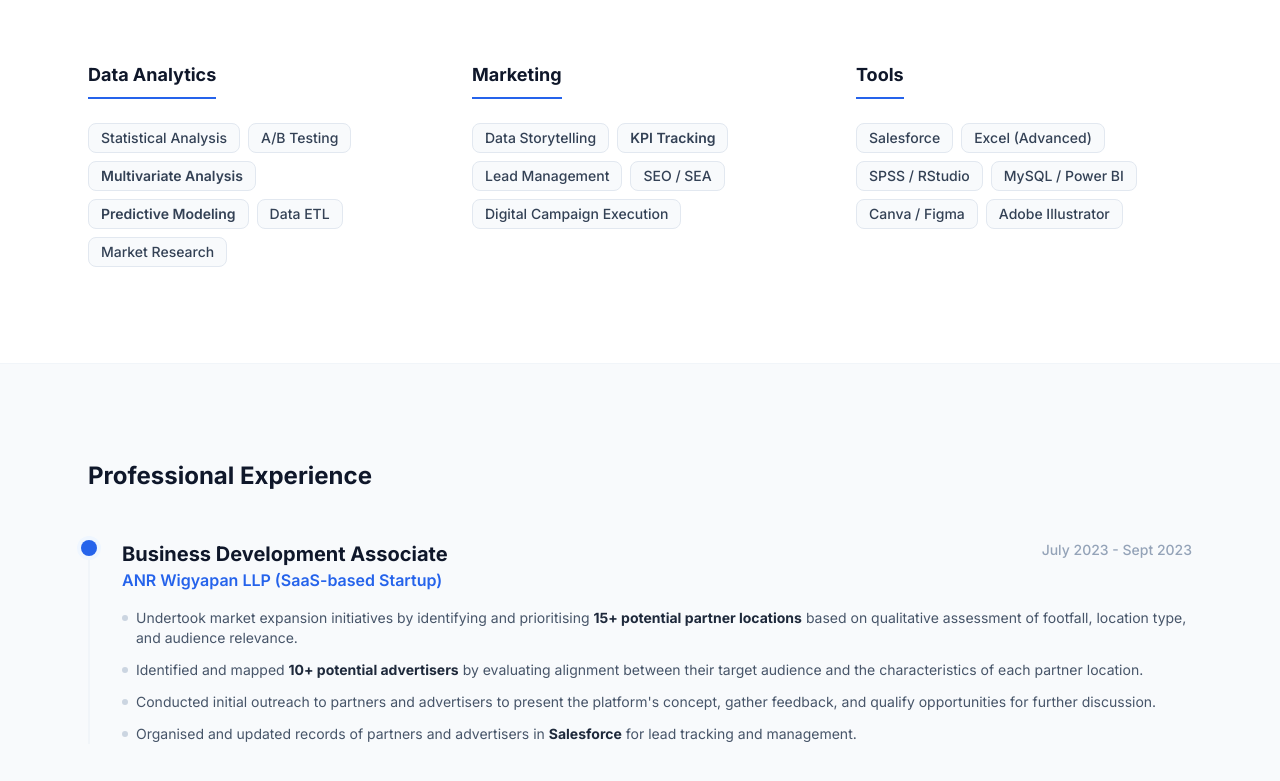
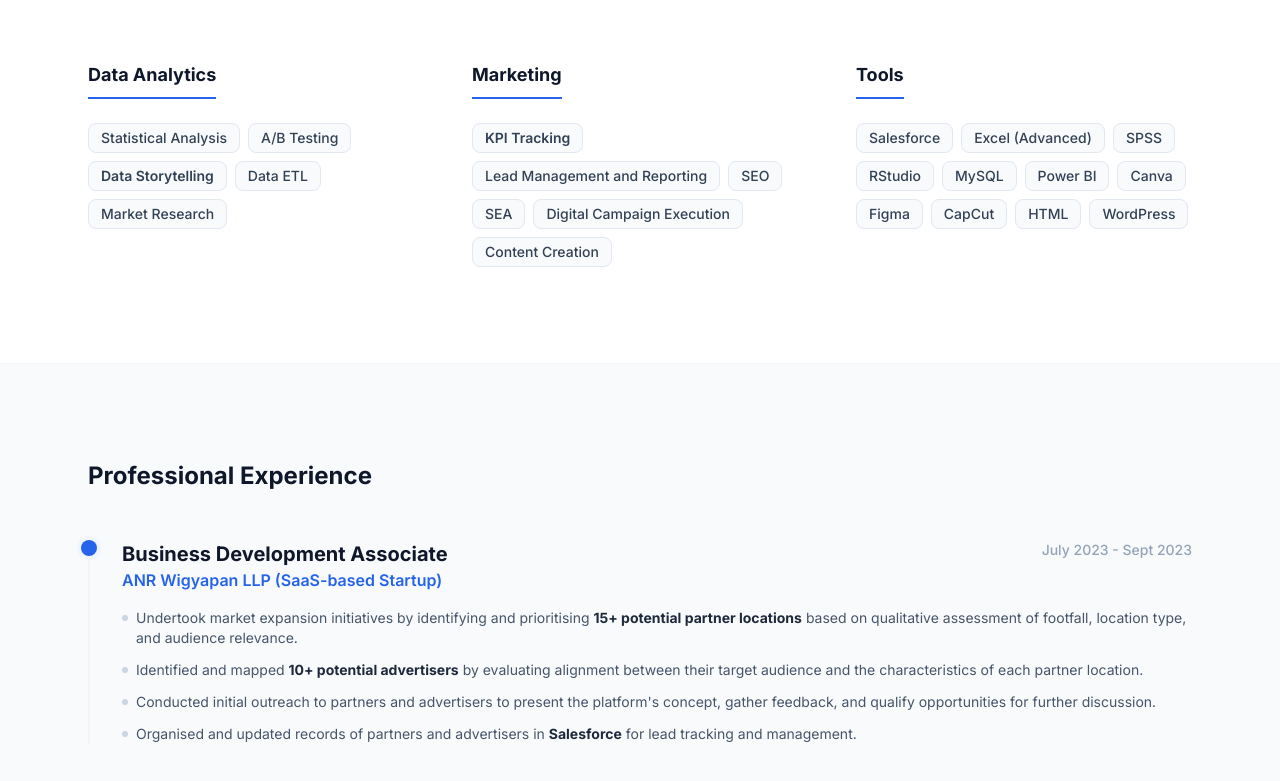
Before and after one commit to aniketdevgune/Portfolio, a plain HTML site: page index.html in a window 1280 px wide. Shown: the part 2095-2876 px from the top of the page. Drawn offline with nearby package versions, Linux system fonts and the light colour scheme.

Commit message:
Update index.html

```diff
--- a/index.html
+++ b/index.html
@@ -196,8 +196,7 @@
                     <div class="flex flex-wrap gap-2">
                         <span class="px-3 py-1 bg-slate-50 text-slate-700 rounded-lg text-sm font-medium border border-slate-200">Statistical Analysis</span>
                         <span class="px-3 py-1 bg-slate-50 text-slate-700 rounded-lg text-sm font-medium border border-slate-200">A/B Testing</span>
-                        <span class="px-3 py-1 bg-slate-50 text-slate-700 rounded-lg text-sm font-medium border border-slate-200 font-semibold text-blue-600">Multivariate Analysis</span>
-                        <span class="px-3 py-1 bg-slate-50 text-slate-700 rounded-lg text-sm font-medium border border-slate-200 font-semibold text-blue-600">Predictive Modeling</span>
+                        <span class="px-3 py-1 bg-slate-50 text-slate-700 rounded-lg text-sm font-medium border border-slate-200 font-semibold text-blue-600">Data Storytelling</span>
                         <span class="px-3 py-1 bg-slate-50 text-slate-700 rounded-lg text-sm font-medium border border-slate-200">Data ETL</span>
                         <span class="px-3 py-1 bg-slate-50 text-slate-700 rounded-lg text-sm font-medium border border-slate-200">Market Research</span>
                     </div>
@@ -208,11 +207,12 @@
                         Marketing
                     </h4>
                     <div class="flex flex-wrap gap-2">
-                        <span class="px-3 py-1 bg-slate-50 text-slate-700 rounded-lg text-sm font-medium border border-slate-200">Data Storytelling</span>
                         <span class="px-3 py-1 bg-slate-50 text-slate-700 rounded-lg text-sm font-medium border border-slate-200 font-semibold text-blue-600">KPI Tracking</span>
-                        <span class="px-3 py-1 bg-slate-50 text-slate-700 rounded-lg text-sm font-medium border border-slate-200">Lead Management</span>
-                        <span class="px-3 py-1 bg-slate-50 text-slate-700 rounded-lg text-sm font-medium border border-slate-200">SEO / SEA</span>
+                        <span class="px-3 py-1 bg-slate-50 text-slate-700 rounded-lg text-sm font-medium border border-slate-200">Lead Management and Reporting</span>
+                        <span class="px-3 py-1 bg-slate-50 text-slate-700 rounded-lg text-sm font-medium border border-slate-200">SEO</span>
+                        <span class="px-3 py-1 bg-slate-50 text-slate-700 rounded-lg text-sm font-medium border border-slate-200">SEA</span>
                         <span class="px-3 py-1 bg-slate-50 text-slate-700 rounded-lg text-sm font-medium border border-slate-200">Digital Campaign Execution</span>
+                        <span class="px-3 py-1 bg-slate-50 text-slate-700 rounded-lg text-sm font-medium border border-slate-200">Content Creation</span>
                     </div>
                 </div>
                 <!-- Tools -->
@@ -223,10 +223,15 @@
                     <div class="flex flex-wrap gap-2">
                         <span class="px-3 py-1 bg-slate-50 text-slate-700 rounded-lg text-sm font-medium border border-slate-200 font-bold">Salesforce</span>
                         <span class="px-3 py-1 bg-slate-50 text-slate-700 rounded-lg text-sm font-medium border border-slate-200 font-bold">Excel (Advanced)</span>
-                        <span class="px-3 py-1 bg-slate-50 text-slate-700 rounded-lg text-sm font-medium border border-slate-200 font-bold">SPSS / RStudio</span>
-                        <span class="px-3 py-1 bg-slate-50 text-slate-700 rounded-lg text-sm font-medium border border-slate-200 font-bold">MySQL / Power BI</span>
-                        <span class="px-3 py-1 bg-slate-50 text-slate-700 rounded-lg text-sm font-medium border border-slate-200">Canva / Figma</span>
-                        <span class="px-3 py-1 bg-slate-50 text-slate-700 rounded-lg text-sm font-medium border border-slate-200">Adobe Illustrator</span>
+                        <span class="px-3 py-1 bg-slate-50 text-slate-700 rounded-lg text-sm font-medium border border-slate-200 font-bold">SPSS</span>
+                        <span class="px-3 py-1 bg-slate-50 text-slate-700 rounded-lg text-sm font-medium border border-slate-200">RStudio</span>
+                        <span class="px-3 py-1 bg-slate-50 text-slate-700 rounded-lg text-sm font-medium border border-slate-200 font-bold">MySQL</span>
+                        <span class="px-3 py-1 bg-slate-50 text-slate-700 rounded-lg text-sm font-medium border border-slate-200">Power BI</span>
+                        <span class="px-3 py-1 bg-slate-50 text-slate-700 rounded-lg text-sm font-medium border border-slate-200">Canva</span>
+                        <span class="px-3 py-1 bg-slate-50 text-slate-700 rounded-lg text-sm font-medium border border-slate-200">Figma</span>
+                        <span class="px-3 py-1 bg-slate-50 text-slate-700 rounded-lg text-sm font-medium border border-slate-200">CapCut</span>
+                        <span class="px-3 py-1 bg-slate-50 text-slate-700 rounded-lg text-sm font-medium border border-slate-200">HTML</span>
+                        <span class="px-3 py-1 bg-slate-50 text-slate-700 rounded-lg text-sm font-medium border border-slate-200">WordPress</span>
                     </div>
                 </div>
             </div>
```
